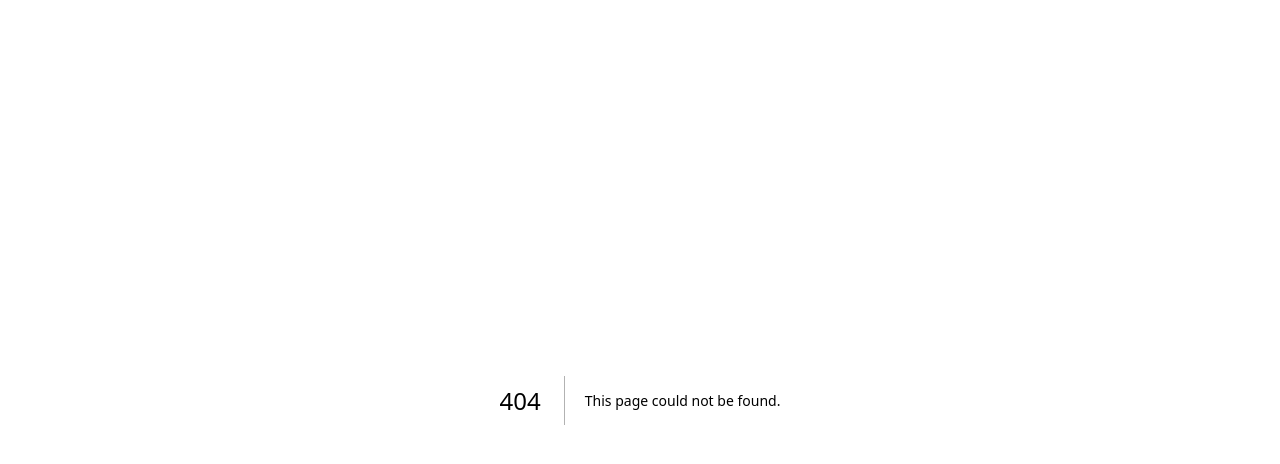
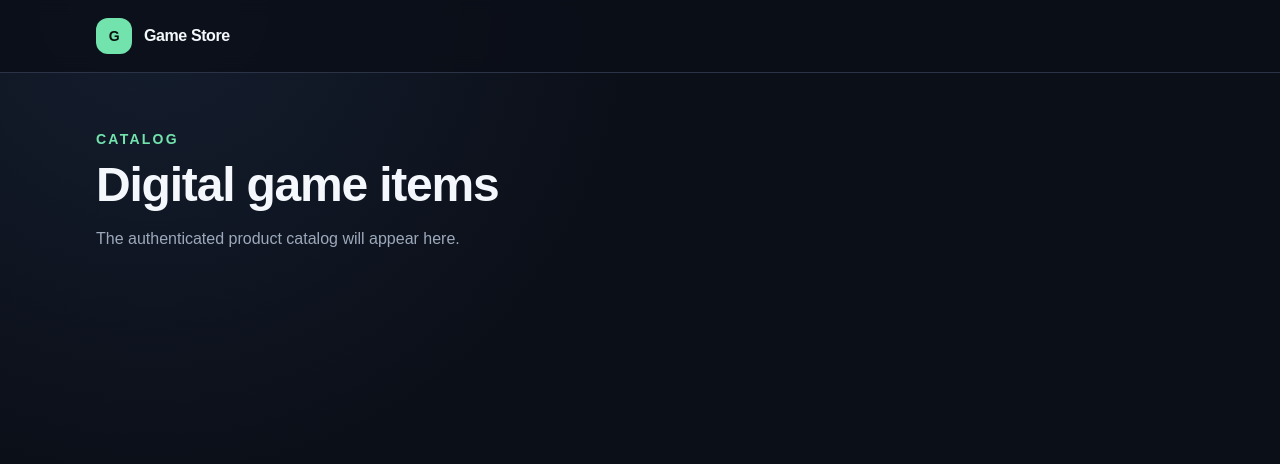
Before and after one commit to ahmed1v0/GameStore, a Next.js app in the folder frontend/: page /products in a window 1280 px wide. Before the commit this address had no page. Shown: the top 464 px of the page. Built offline with nearby package versions, Linux system fonts and the light colour scheme.

Commit message:
Initialize frontend application

```diff
--- a/frontend/package.json
+++ b/frontend/package.json
@@ -6,7 +6,7 @@
     "dev": "next dev",
     "build": "next build",
     "start": "next start",
-    "lint": "eslint .",
+    "lint": "eslint src",
     "typecheck": "tsc --noEmit"
   },
   "dependencies": {
--- a/frontend/src/app/layout.tsx
+++ b/frontend/src/app/layout.tsx
@@ -2,6 +2,8 @@ import type { Metadata } from "next";
 import type { ReactNode } from "react";
 
 import "./globals.css";
+
+import { Providers } from "@/components/providers";
 
 export const metadata: Metadata = {
   title: "Game Store",
@@ -11,7 +13,9 @@ export const metadata: Metadata = {
 export default function RootLayout({ children }: Readonly<{ children: ReactNode }>) {
   return (
     <html lang="en">
-      <body>{children}</body>
+      <body>
+        <Providers>{children}</Providers>
+      </body>
     </html>
   );
 }
--- a/frontend/src/app/page.tsx
+++ b/frontend/src/app/page.tsx
@@ -1,18 +1,5 @@
+import { redirect } from "next/navigation";
+
 export default function HomePage() {
-  return (
-    <main className="mx-auto flex min-h-screen max-w-5xl items-center px-6 py-16">
-      <section className="max-w-2xl">
-        <p className="mb-4 text-sm font-semibold uppercase tracking-[0.18em] text-[var(--accent)]">
-          Game Store
-        </p>
-        <h1 className="text-5xl font-bold tracking-tight sm:text-7xl">
-          Digital items, matched to your region.
-        </h1>
-        <p className="mt-6 text-lg leading-8 text-[var(--muted)]">
-          The storefront foundation is ready. Sign-in, catalog browsing, and purchasing are added
-          in the next implementation phases.
-        </p>
-      </section>
-    </main>
-  );
+  redirect("/products");
 }
--- /dev/null
+++ b/frontend/src/app/products/page.tsx
@@ -0,0 +1,15 @@
+import { PageShell } from "@/components/page-shell";
+
+export default function ProductsPage() {
+  return (
+    <PageShell>
+      <p className="text-sm font-semibold uppercase tracking-[0.16em] text-[var(--accent)]">
+        Catalog
+      </p>
+      <h1 className="mt-3 text-4xl font-bold tracking-tight sm:text-5xl">Digital game items</h1>
+      <p className="mt-4 max-w-xl text-base leading-7 text-[var(--muted)]">
+        The authenticated product catalog will appear here.
+      </p>
+    </PageShell>
+  );
+}
--- /dev/null
+++ b/frontend/src/components/page-shell.tsx
@@ -0,0 +1,16 @@
+import type { ReactNode } from "react";
+
+import { StoreMark } from "./store-mark";
+
+export function PageShell({ children }: Readonly<{ children: ReactNode }>) {
+  return (
+    <div className="min-h-screen">
+      <header className="border-b border-[var(--border)] bg-[var(--background)]/85 backdrop-blur">
+        <div className="mx-auto flex h-18 max-w-6xl items-center px-5 sm:px-8">
+          <StoreMark />
+        </div>
+      </header>
+      <main className="mx-auto max-w-6xl px-5 py-10 sm:px-8 sm:py-14">{children}</main>
+    </div>
+  );
+}
--- /dev/null
+++ b/frontend/src/components/providers.tsx
@@ -0,0 +1,21 @@
+"use client";
+
+import { QueryClient, QueryClientProvider } from "@tanstack/react-query";
+import { useState, type ReactNode } from "react";
+
+export function Providers({ children }: Readonly<{ children: ReactNode }>) {
+  const [queryClient] = useState(
+    () =>
+      new QueryClient({
+        defaultOptions: {
+          queries: {
+            retry: 1,
+            staleTime: 30_000,
+            refetchOnWindowFocus: false,
+          },
+        },
+      }),
+  );
+
+  return <QueryClientProvider client={queryClient}>{children}</QueryClientProvider>;
+}
--- /dev/null
+++ b/frontend/src/components/store-mark.tsx
@@ -0,0 +1,15 @@
+import Link from "next/link";
+
+export function StoreMark() {
+  return (
+    <Link href="/products" className="inline-flex items-center gap-3 font-semibold tracking-tight">
+      <span
+        aria-hidden="true"
+        className="grid size-9 place-items-center rounded-xl bg-[var(--accent)] text-sm font-black text-[#08120e]"
+      >
+        G
+      </span>
+      <span>Game Store</span>
+    </Link>
+  );
+}
--- /dev/null
+++ b/frontend/src/lib/api/client.ts
@@ -0,0 +1,55 @@
+import type { ZodType } from "zod";
+
+const API_BASE_URL =
+  process.env.NEXT_PUBLIC_API_BASE_URL ?? "http://localhost:8000/api/v1";
+
+type ApiRequestOptions<T> = {
+  schema: ZodType<T>;
+  accessToken?: string | null;
+  init?: RequestInit;
+};
+
+export class ApiError extends Error {
+  constructor(
+    message: string,
+    readonly status: number,
+    readonly details: unknown,
+  ) {
+    super(message);
+    this.name = "ApiError";
+  }
+}
+
+export async function apiRequest<T>(
+  path: string,
+  { schema, accessToken, init }: ApiRequestOptions<T>,
+): Promise<T> {
+  const headers = new Headers(init?.headers);
+  headers.set("Accept", "application/json");
+
+  if (init?.body) {
+    headers.set("Content-Type", "application/json");
+  }
+  if (accessToken) {
+    headers.set("Authorization", `Bearer ${accessToken}`);
+  }
+
+  const response = await fetch(`${API_BASE_URL}${path}`, {
+    ...init,
+    headers,
+  });
+  const body: unknown = await response.json().catch(() => null);
+
+  if (!response.ok) {
+    throw new ApiError(errorMessage(body, response.status), response.status, body);
+  }
+
+  return schema.parse(body);
+}
+
+function errorMessage(body: unknown, status: number): string {
+  if (body && typeof body === "object" && "detail" in body && typeof body.detail === "string") {
+    return body.detail;
+  }
+  return `Request failed with status ${status}.`;
+}
```
